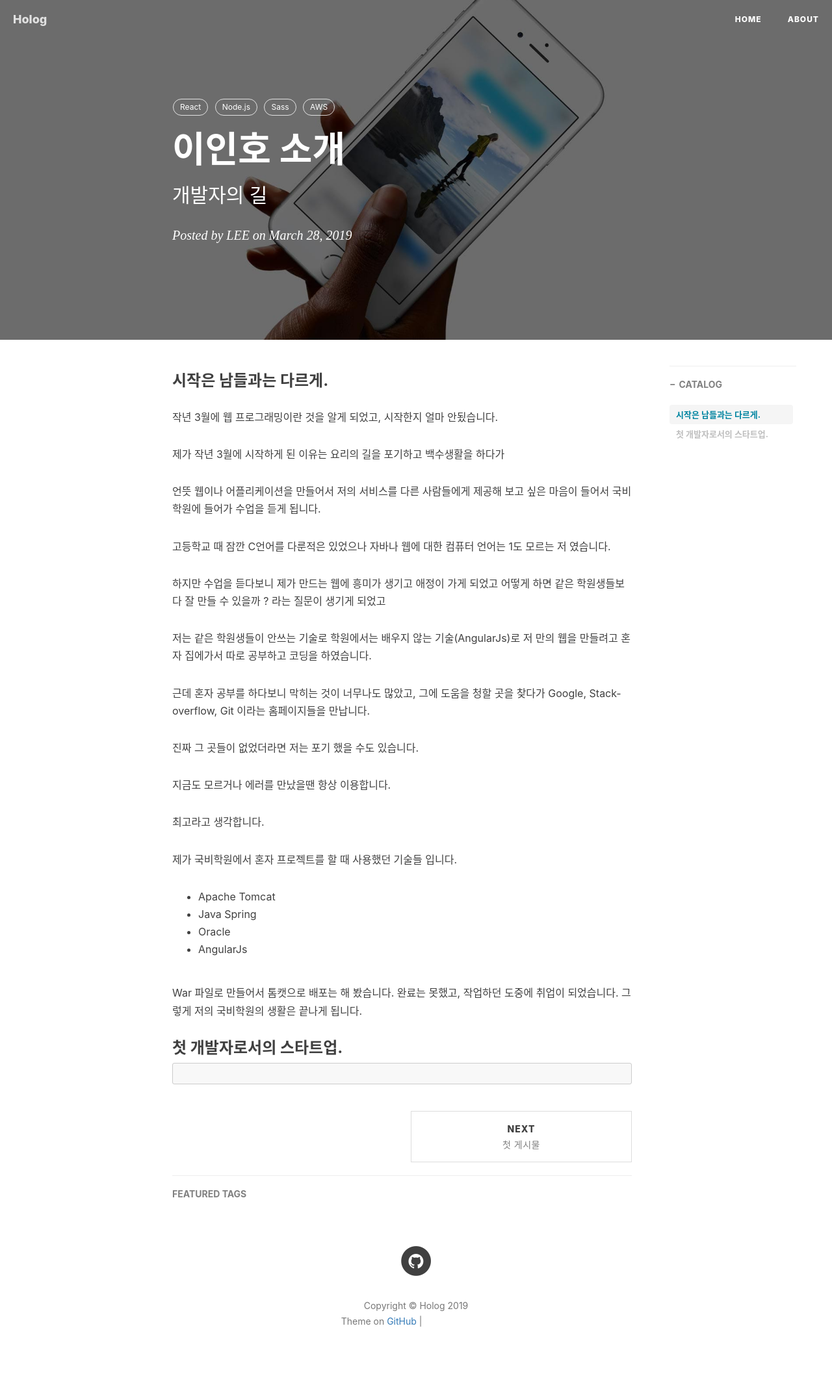
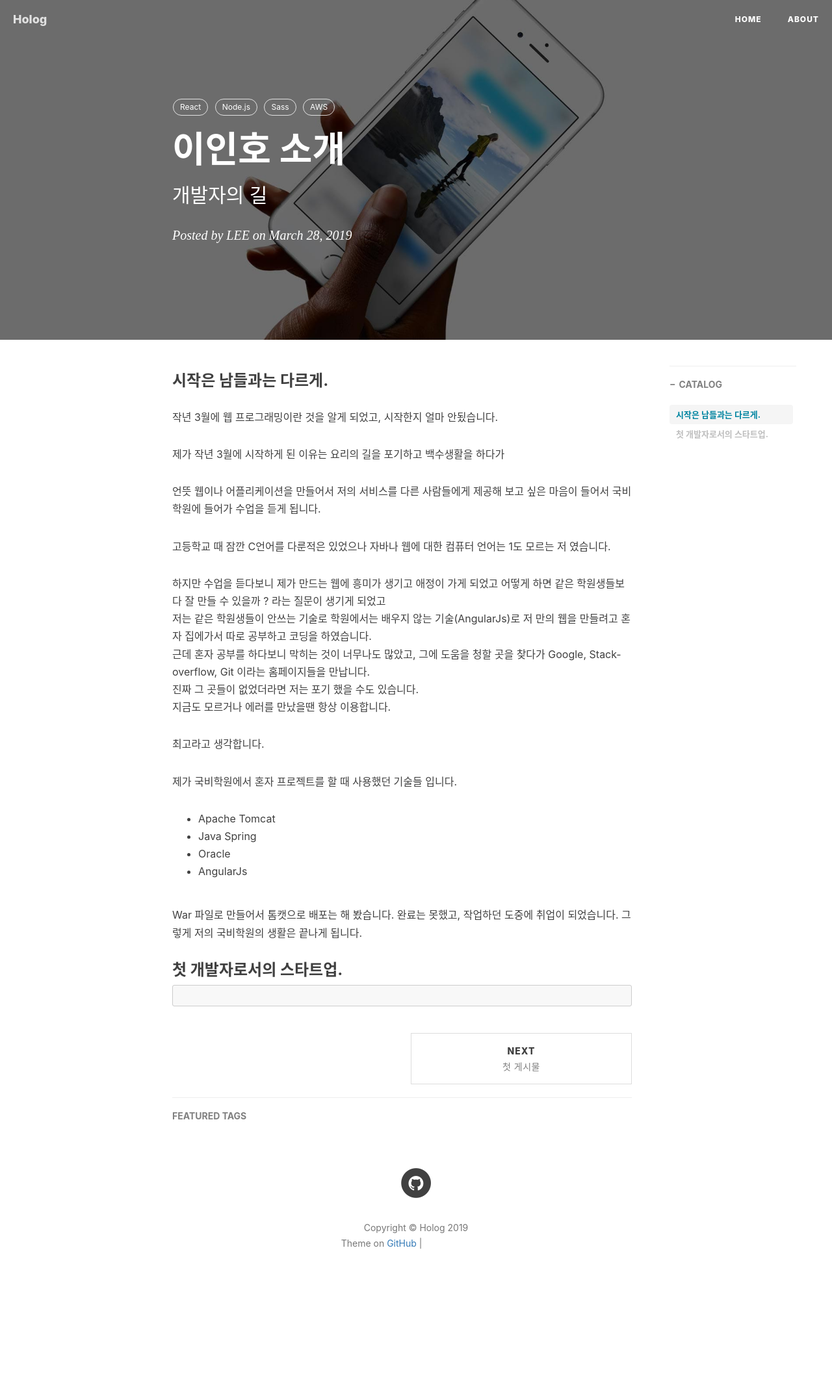
Before and after one commit to leeshar/wiki, a Jekyll site: the page built from _posts/2019-03-28-이인호 소개.md, in a window 1280 px wide. Shown: the whole page at 65% size. Built offline with Jekyll 4.4.1, drawn with Linux system fonts in a browser that asks for light colours; nearby versions of some CDN libraries; comment, search, counter and statistics services are not loaded; after the commit the page ends 2018 px from its top, so only the background shows below that; grey boxes are pictures that could not be loaded.

Commit message:
post 수정

```diff
--- a/_posts/2019-03-28-이인호 소개.md
+++ b/_posts/2019-03-28-이인호 소개.md
@@ -17,28 +17,20 @@
 
 <p>작년 3월에 웹 프로그래밍이란 것을 알게 되었고, 시작한지 얼마 안됬습니다.</p>
 <p>제가 작년 3월에 시작하게 된 이유는 요리의 길을 포기하고 백수생활을 하다가</p>
-<p>
-  언뜻 웹이나 어플리케이션을 만들어서 저의 서비스를 다른 사람들에게 제공해 보고
-  싶은 마음이 들어서 국비 학원에 들어가 수업을 듣게 됩니다.
-</p>
+언뜻 웹이나 어플리케이션을 만들어서 저의 서비스를 다른 사람들에게 제공해 보고
+싶은 마음이 들어서 국비 학원에 들어가 수업을 듣게 됩니다.
 <p>
   고등학교 때 잠깐 C언어를 다룬적은 있었으나 자바나 웹에 대한 컴퓨터 언어는 1도
   모르는 저 였습니다.
 </p>
-<p>
-  하지만 수업을 듣다보니 제가 만드는 웹에 흥미가 생기고 애정이 가게 되었고
-  어떻게 하면 같은 학원생들보다 잘 만들 수 있을까 ? 라는 질문이 생기게 되었고
-</p>
-<p>
-  저는 같은 학원생들이 안쓰는 기술로 학원에서는 배우지 않는 기술(AngularJs)로 저
-  만의 웹을 만들려고 혼자 집에가서 따로 공부하고 코딩을 하였습니다.
-</p>
-<p>
-  근데 혼자 공부를 하다보니 막히는 것이 너무나도 많았고, 그에 도움을 청할 곳을
-  찾다가 Google, Stack-overflow, Git 이라는 홈페이지들을 만납니다.
-</p>
-<p>진짜 그 곳들이 없었더라면 저는 포기 했을 수도 있습니다.</p>
-<p>지금도 모르거나 에러를 만났을땐 항상 이용합니다.</p>
+하지만 수업을 듣다보니 제가 만드는 웹에 흥미가 생기고 애정이 가게 되었고
+어떻게 하면 같은 학원생들보다 잘 만들 수 있을까 ? 라는 질문이 생기게 되었고<br />
+저는 같은 학원생들이 안쓰는 기술로 학원에서는 배우지 않는 기술(AngularJs)로 저
+만의 웹을 만들려고 혼자 집에가서 따로 공부하고 코딩을 하였습니다.<br />
+근데 혼자 공부를 하다보니 막히는 것이 너무나도 많았고, 그에 도움을 청할 곳을
+찾다가 Google, Stack-overflow, Git 이라는 홈페이지들을 만납니다.<br />
+진짜 그 곳들이 없었더라면 저는 포기 했을 수도 있습니다.<br />
+지금도 모르거나 에러를 만났을땐 항상 이용합니다.
 <p>최고라고 생각합니다.</p>
 
 제가 국비학원에서 혼자 프로젝트를 할 때 사용했던 기술들 입니다.
```
